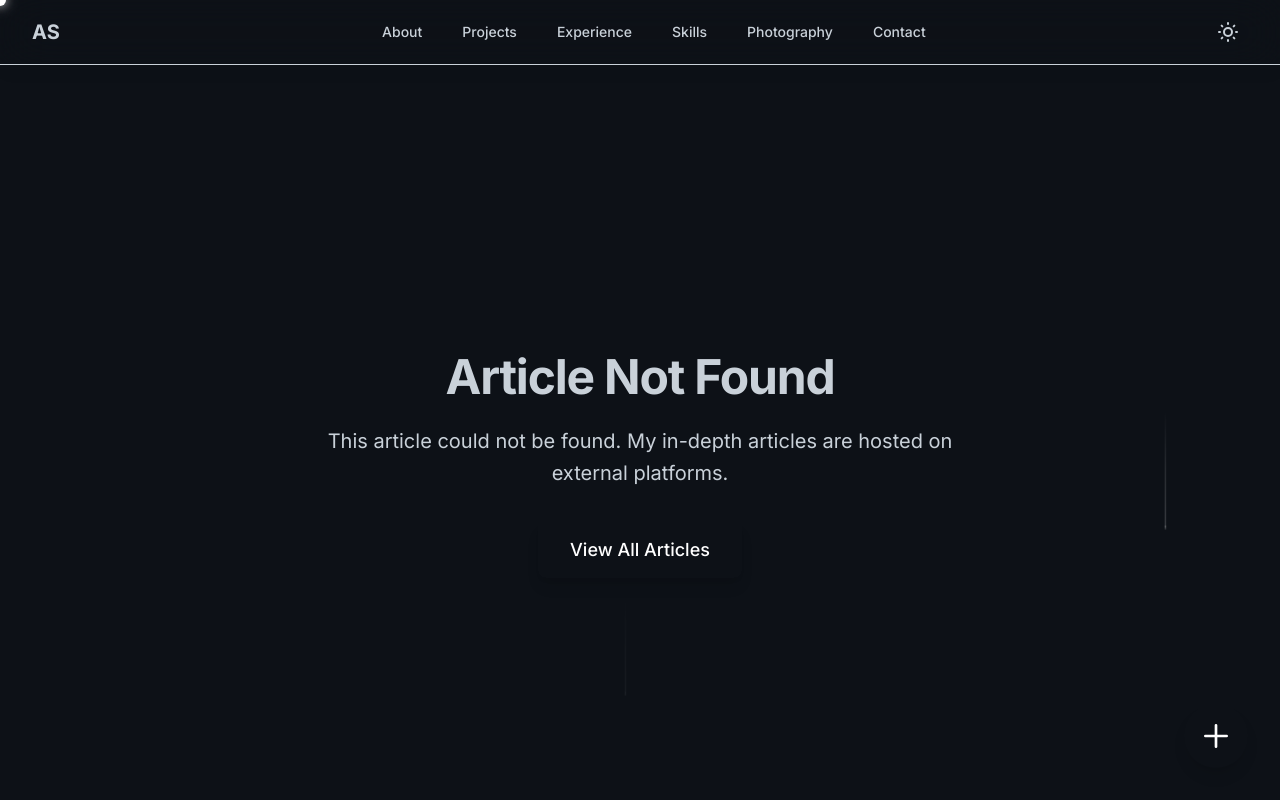
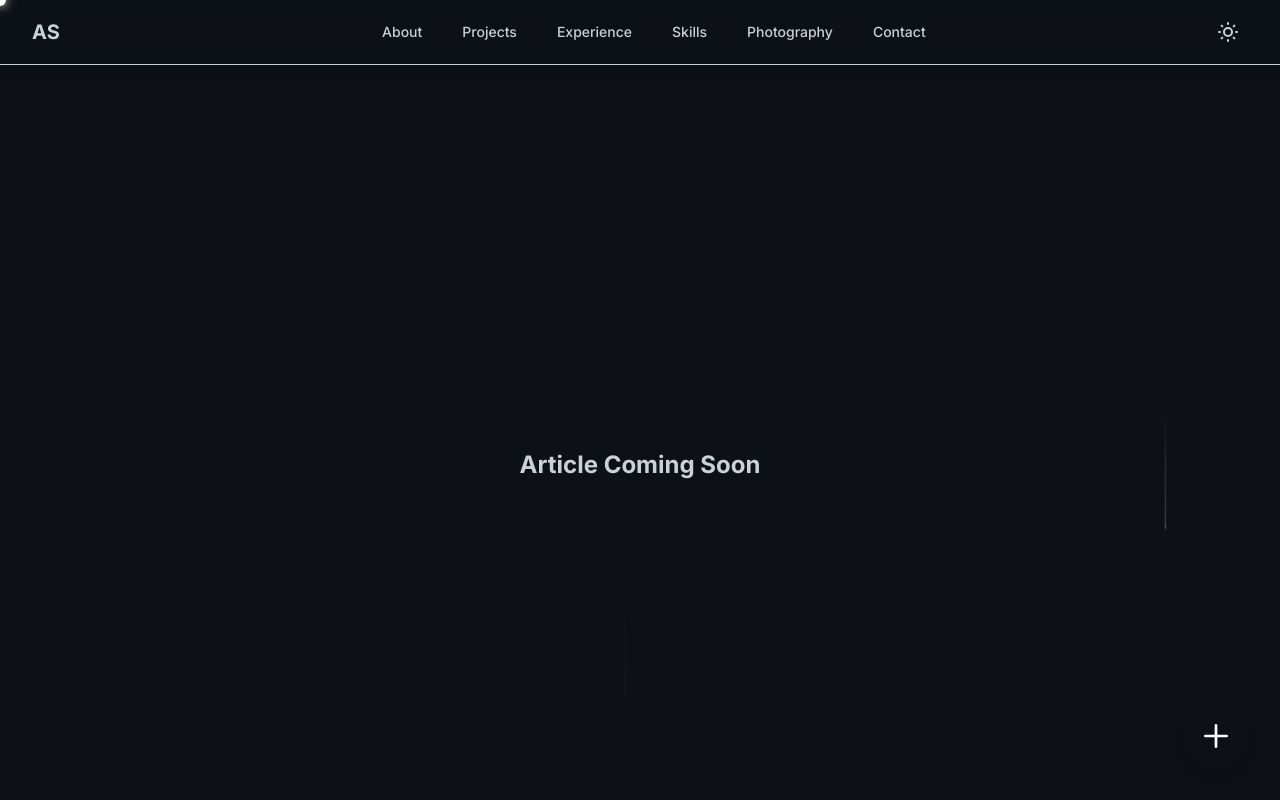
Before and after one commit to aabhiyann/portfolio-abhiyan, a React (Vite) app: page /deep-dives/1 in a window 1280 px wide. Shown: the top 800 px of the page. Built offline with nearby package versions, Linux system fonts and the light colour scheme.

Commit message:
chore: restore About and DeepDives pages and fix lint errors

```diff
--- a/src/App.tsx
+++ b/src/App.tsx
@@ -7,14 +7,14 @@ import ErrorBoundary from "./components/ErrorBoundary";
 
 const Home = lazy(() => import("./pages/Home"));
 const Projects = lazy(() => import("./pages/Projects"));
-const About = lazy(() => import("./pages/About")); // Restored
+const About = lazy(() => import("./pages/About"));
+const DeepDives = lazy(() => import("./pages/DeepDives"));
+const DeepDiveDetail = lazy(() => import("./pages/DeepDiveDetail"));
 const Experience = lazy(() => import("./pages/Experience"));
 const Skills = lazy(() => import("./pages/Skills"));
 const Photography = lazy(() => import("./pages/Photography"));
 const Contact = lazy(() => import("./pages/Contact"));
 const Resume = lazy(() => import("./pages/Resume"));
-const DeepDives = lazy(() => import("./pages/DeepDives"));
-const DeepDiveDetail = lazy(() => import("./pages/DeepDiveDetail"));
 const InfraSightCaseStudy = lazy(
   () => import("./pages/case-studies/InfraSight"),
 );
@@ -38,7 +38,7 @@ function App() {
             <AnimatePresence mode="wait">
               <Routes location={location} key={location.pathname}>
                 <Route path="/" element={<Home />} />
-                <Route path="/about" element={<About />} /> {/* Restored */}
+                <Route path="/about" element={<About />} />
                 <Route path="/projects" element={<Projects />} />
                 <Route path="/experience" element={<Experience />} />
                 <Route path="/skills" element={<Skills />} />
--- a/src/components/Layout.tsx
+++ b/src/components/Layout.tsx
@@ -1,6 +1,5 @@
 import React, { useState, useEffect } from "react";
 import { motion } from "framer-motion";
-import { useTheme } from "../contexts/useTheme";
 import Navbar from "./Navbar";
 import Footer from "./Footer";
 import SkipLink from "./SkipLink";
@@ -15,7 +14,6 @@ interface LayoutProps {
 }
 
 function Layout({ children }: LayoutProps) {
-  const { themeState, toggleTheme, setCurrentTheme } = useTheme();
   const [isChatbotOpen, setChatbotOpen] = useState(false);
 
   useEffect(() => {
@@ -46,12 +44,7 @@ function Layout({ children }: LayoutProps) {
       <CustomCursor />
       <SkipLink />
       <div className="relative z-10">
-        <Navbar
-          isDark={themeState.isDarkMode}
-          toggleTheme={toggleTheme}
-          currentTheme={themeState.currentTheme}
-          switchColorTheme={setCurrentTheme}
-        />
+        <Navbar />
 
         <motion.main id="content" className="relative z-10">
           {children}
--- a/src/components/Prose.tsx
+++ b/src/components/Prose.tsx
@@ -8,8 +8,7 @@ interface ProseProps {
 function Prose({ children }: ProseProps) {
   return (
     <motion.div
-      className="prose prose-lg max-w-none prose-invert"
-      className="prose prose-lg max-w-none prose-headings:text-text-primary prose-p:text-text-secondary prose-strong:text-text-primary prose-ul:text-text-secondary"
+      className="prose prose-lg max-w-none prose-headings:text-text-primary prose-p:text-text-secondary prose-strong:text-text-primary prose-ul:text-text-secondary prose-invert"
       initial={{ opacity: 0, y: 20 }}
       animate={{ opacity: 1, y: 0 }}
       transition={{ duration: motionTokens.duration.slow / 1000 }}
--- a/src/components/ui/Button.tsx
+++ b/src/components/ui/Button.tsx
@@ -28,7 +28,8 @@ const getButtonClasses = (variant: ButtonVariant, size: ButtonSize) => {
   return `${baseClasses} ${variantClasses[variant]} ${sizeClasses[size]}`;
 };
 
-interface ButtonProps extends React.ButtonHTMLAttributes<HTMLButtonElement> {
+export interface ButtonProps
+  extends React.ButtonHTMLAttributes<HTMLButtonElement> {
   as?: React.ElementType | typeof Link;
   variant?: ButtonVariant;
   size?: ButtonSize;
--- a/src/components/ui/Typography.tsx
+++ b/src/components/ui/Typography.tsx
@@ -121,7 +121,11 @@ export const Typography: React.FC<TypographyProps> = ({
         };
       case "secondary":
         return {
-          color: colorUtils.getThemeColor("textSecondary", isDark, currentTheme),
+          color: colorUtils.getThemeColor(
+            "textSecondary",
+            isDark,
+            currentTheme,
+          ),
         };
       case "muted":
         return {
@@ -129,7 +133,7 @@ export const Typography: React.FC<TypographyProps> = ({
         };
       case "accent":
         return {
-          color: colorUtils.getAccentColor("primary", isDark, currentTheme),
+          color: colorUtils.getAccentColor("primary", isDark),
         };
       default:
         return {};
--- a/src/data/Articles.ts
+++ b/src/data/Articles.ts
@@ -1,26 +1,47 @@
-export const articles = [
+export interface Article {
+  id: string;
+  title: string;
+  summary: string;
+  date: string;
+  readTime: string;
+  content: string; // Markdown content or path
+  tags: string[];
+  source: string; // "Medium", "Dev.to", "Personal"
+  link?: string; // External link if applicable
+}
+
+export const articles: Article[] = [
   {
-    id: 1,
-    title: "From 12s to 200ms: Optimizing RAG Pipelines",
+    id: "scaling-socket-io",
+    title: "Scaling Socket.IO to 10k Concurrent Users",
     summary:
-      "A deep dive into how I used Pinecone and LangChain to reduce query latency in my TalkifyDocs project.",
-    url: "https://medium.com/@aabhiyann",
+      "A deep dive into optimizing WebSocket connections, handling redis adapters, and load balancing for real-time applications.",
+    date: "Coming Soon",
+    readTime: "8 min read",
+    content: "",
+    tags: ["WebSockets", "Node.js", "System Design"],
+    source: "Personal Blog",
+  },
+  {
+    id: "rag-from-scratch",
+    title: "Building a Production RAG Pipeline",
+    summary:
+      "Lessons learned from processing 10,000 documents with LangChain, Pinecone, and GPT-4. Handling hallucinations and citation accuracy.",
+    date: "Coming Soon",
+    readTime: "12 min read",
+    content: "",
+    tags: ["AI", "RAG", "LLM"],
     source: "Medium",
   },
   {
-    id: 2,
-    title: "Why I Chose Random Forest over Deep Learning for InfraSight",
+    id: "visual-pattern-recognition",
+    title: "The Math Behind Visual Pattern Recognition",
     summary:
-      "Exploring the trade-offs between model complexity and inference cost in cloud billing anomaly detection.",
-    url: "https://dev.to/aabhiyann",
-    source: "Dev.to",
-  },
-  {
-    id: 3,
-    title: "React Performance: Beyond `useMemo`",
-    summary:
-      "Lessons learned optimizing a Fintech dashboard at ECS Tech to boost conversion rates by 4%.",
-    url: "https://linkedin.com/in/abhiyansainju",
-    source: "LinkedIn",
+      "Exploring the parallels between Convolutional Neural Networks and human visual processing in photography.",
+    date: "Coming Soon",
+    readTime: "10 min read",
+    content: "",
+    tags: ["ML", "Photography", "Math"],
+    source: "Personal Blog",
   },
 ];
--- a/src/pages/DeepDiveDetail.tsx
+++ b/src/pages/DeepDiveDetail.tsx
@@ -1,38 +1,14 @@
-import { Link } from "react-router-dom";
+import React from "react";
 import Page from "../components/Page";
-import SEO from "../components/SEO";
-import Button from "../components/ui/Button";
 
-function DeepDiveDetail() {
+const DeepDiveDetail: React.FC = () => {
   return (
     <Page>
-      <SEO
-        title="Deep Dive Article"
-        description="In-depth articles by Abhiyan Sainju are hosted on external platforms like Medium and Dev.to."
-      />
-      <section className="py-24 min-h-screen flex items-center justify-center bg-background">
-        <div className="max-w-3xl mx-auto px-6 md:px-8 text-center">
-          <h1 className="text-4xl md:text-5xl font-bold tracking-tight text-text-primary mb-6 font-heading">
-            Article Not Found
-          </h1>
-          <p className="text-xl text-text-muted mb-8 leading-relaxed">
-            This article could not be found. My in-depth articles are hosted on
-            external platforms.
-          </p>
-          <div className="flex justify-center">
-            <Button
-              as={Link}
-              to="/#digital-footprint"
-              variant="primary"
-              size="lg"
-            >
-              View All Articles
-            </Button>
-          </div>
-        </div>
-      </section>
+      <div className="flex items-center justify-center min-h-screen">
+        <h1 className="text-2xl font-bold">Article Coming Soon</h1>
+      </div>
     </Page>
   );
-}
+};
 
 export default DeepDiveDetail;
--- a/src/pages/Projects.tsx
+++ b/src/pages/Projects.tsx
@@ -22,7 +22,7 @@ interface Architecture {
 
 function Projects() {
   const [selectedArch, setSelectedArch] = useState<Architecture | null>(null);
-  const [projects, setProjects] = useState<Project[]>(initialProjects);
+  const projects = initialProjects;
   const [activeCategory, setActiveCategory] = useState("All");
 
   const categories = ["All", "Full Stack", "ML/AI", "Research"];
@@ -31,30 +31,6 @@ function Projects() {
     if (activeCategory === "All") return projects;
     return projects.filter((p) => p.category === activeCategory);
   }, [projects, activeCategory]);
-
-  // Elaborate function - generates a more detailed description (placeholder for AI integration)
-  const handleElaborate = async (projectId: string) => {
-    setProjects((prev) =>
-      prev.map((p) => (p.id === projectId ? { ...p, isLoading: true } : p)),
-    );
-
-    // Simulate API call delay - in production, this would call an AI API
-    await new Promise((resolve) => setTimeout(resolve, 1500));
-
-    setProjects((prev) =>
-      prev.map((p) =>
-        p.id === projectId
-          ? {
-              ...p,
-              isLoading: false,
-              elaboratedDescription:
-                p.story ||
-                "This project showcases advanced engineering practices and innovative problem-solving approaches.",
-            }
-          : p,
-      ),
-    );
-  };
 
   return (
     <Page>
@@ -141,11 +117,7 @@ function Projects() {
                           {project.story || project.description}
                         </p>
 
-                        {project.elaboratedDescription && (
-                          <p className="mb-6 text-sm text-text-muted bg-bg-surface/50 p-3 rounded-lg border border-border-primary">
-                            {project.elaboratedDescription}
-                          </p>
-                        )}
+                        {/* Elaborated description removed */}
 
                         <div className="flex flex-wrap gap-2 mb-6">
                           {project.tech.map((tech) => (
@@ -199,22 +171,7 @@ function Projects() {
                               Architecture
                             </Button>
                           )}
-                          <Button
-                            onClick={() => handleElaborate(project.id)}
-                            disabled={
-                              !!project.isLoading ||
-                              !!project.elaboratedDescription
-                            }
-                            variant="primary"
-                            size="sm"
-                            className="ml-auto"
-                          >
-                            {project.isLoading
-                              ? "Generating..."
-                              : project.elaboratedDescription
-                                ? "Done"
-                                : "Elaborate"}
-                          </Button>
+                          {/* Elaborate button removed for authenticity */}
                         </div>
                       </div>
                     </Card>
--- a/src/pages/Resume.tsx
+++ b/src/pages/Resume.tsx
@@ -25,7 +25,6 @@ function Resume() {
           >
             <SectionTitle
               title="Resume"
-              center
               subtitle="My professional experience and qualifications in a nutshell."
             />
 
```
